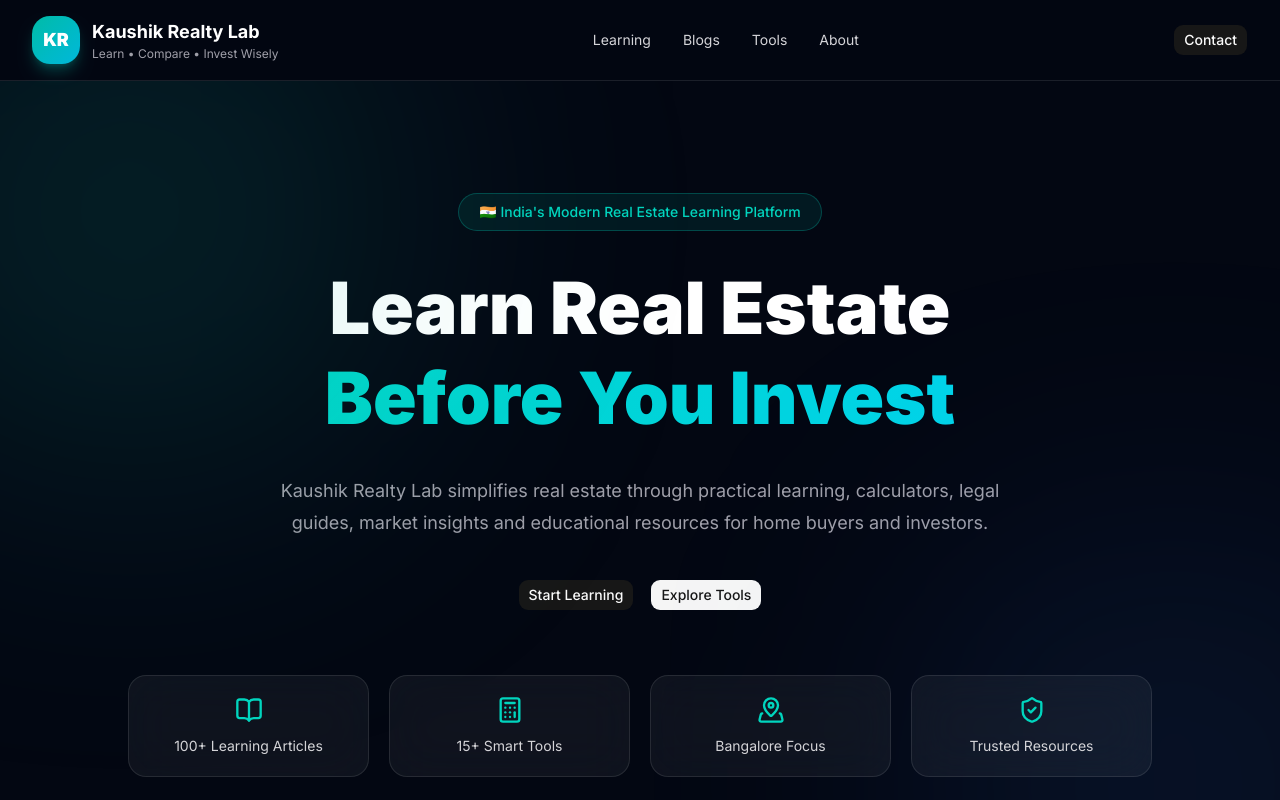
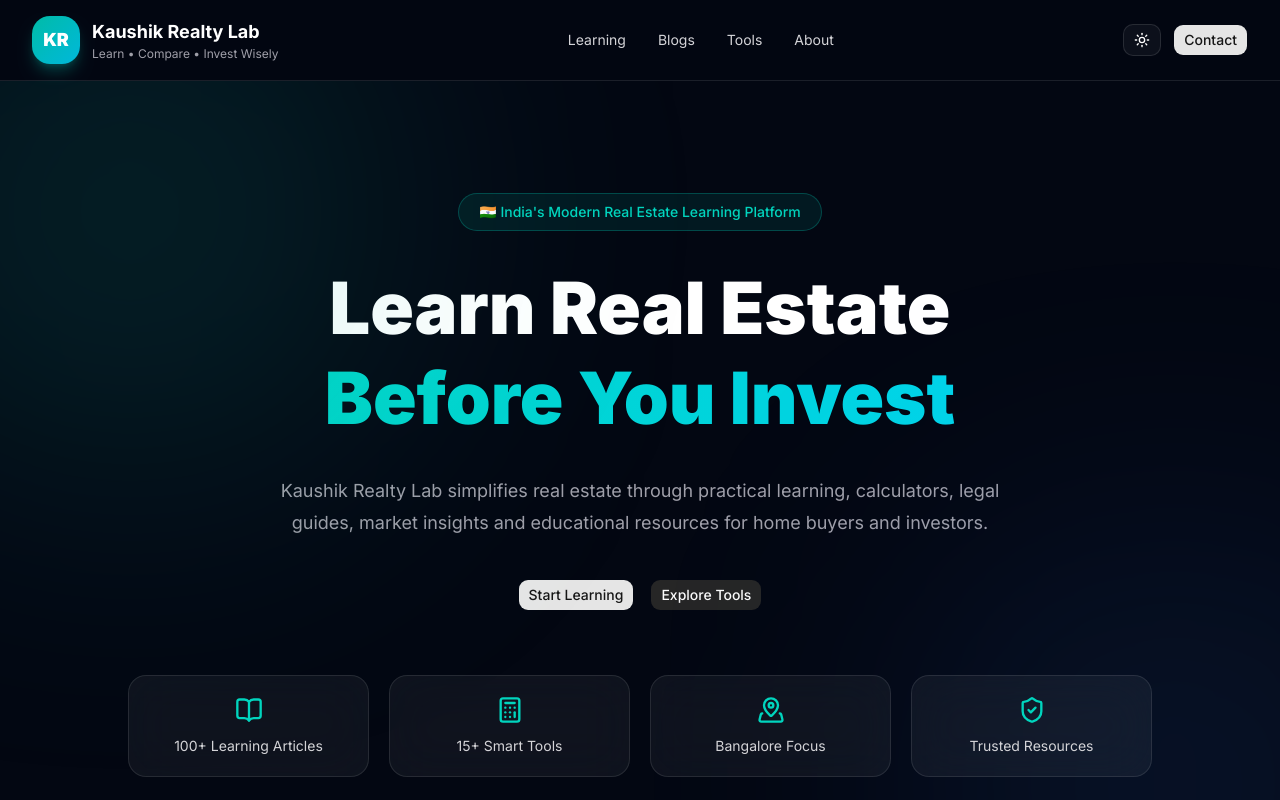
Before and after one commit to Ragnarokthor/kaushik-realty-lab, a Next.js app: page / in a window 1280 px wide. Shown: the top 800 px of the page. Built offline with nearby package versions, Linux system fonts and the light colour scheme.

Commit message:
feat(core): add theme provider and route constants

```diff
--- a/package.json
+++ b/package.json
@@ -17,6 +17,7 @@
     "framer-motion": "^12.43.0",
     "lucide-react": "^1.28.0",
     "next": "16.2.12",
+    "next-themes": "^0.4.6",
     "react": "19.2.4",
     "react-dom": "19.2.4",
     "shadcn": "^4.16.0",
--- a/src/app/layout.tsx
+++ b/src/app/layout.tsx
@@ -1,5 +1,6 @@
 import type { Metadata } from "next";
 import { Inter } from "next/font/google";
+import { ThemeProvider } from "@/components/providers/ThemeProvider";
 import "./globals.css";
 
 import { siteConfig } from "@/config/site";
@@ -26,7 +27,7 @@
 }>) {
   return (
     <html lang="en">
-      <body className={inter.className}>{children}</body>
+      <body className={inter.className}><ThemeProvider>{children}</ThemeProvider></body>
     </html>
   );
 }
--- a/src/components/layout/Navbar.tsx
+++ b/src/components/layout/Navbar.tsx
@@ -4,6 +4,7 @@
 import { Menu } from "lucide-react";
 
 import Logo from "./Logo";
+import ThemeToggle from "./ThemeToggle";
 import Container from "@/components/ui/Container";
 import { Button } from "@/components/ui/Button";
 import { navigation } from "@/config/navigation";
@@ -31,6 +32,7 @@
 
         {/* Right Side */}
         <div className="flex items-center gap-3">
+          <ThemeToggle />
           <Link href={ROUTES.CONTACT}>
   <Button className="hidden md:flex">
     Contact
--- /dev/null
+++ b/src/components/layout/ThemeToggle.tsx
@@ -0,0 +1,29 @@
+"use client";
+
+import { Moon, Sun } from "lucide-react";
+import { useTheme } from "next-themes";
+import { useEffect, useState } from "react";
+
+import { Button } from "@/components/ui/Button";
+
+export default function ThemeToggle() {
+  const { theme, setTheme } = useTheme();
+  const [mounted, setMounted] = useState(false);
+
+  useEffect(() => {
+    setMounted(true);
+  }, []);
+
+  if (!mounted) return null;
+
+  return (
+    <Button
+      variant="outline"
+      onClick={() =>
+        setTheme(theme === "dark" ? "light" : "dark")
+      }
+    >
+      {theme === "dark" ? <Sun size={18} /> : <Moon size={18} />}
+    </Button>
+  );
+}
--- /dev/null
+++ b/src/components/providers/ThemeProvider.tsx
@@ -0,0 +1,21 @@
+"use client";
+
+import { ThemeProvider as NextThemesProvider } from "next-themes";
+import type { ThemeProviderProps } from "next-themes";
+
+export function ThemeProvider({
+  children,
+  ...props
+}: ThemeProviderProps) {
+  return (
+    <NextThemesProvider
+      attribute="class"
+      defaultTheme="dark"
+      enableSystem
+      disableTransitionOnChange
+      {...props}
+    >
+      {children}
+    </NextThemesProvider>
+  );
+}
```
Also changed, not shown: 1 other file (tests, documents, lock files or other folders).
